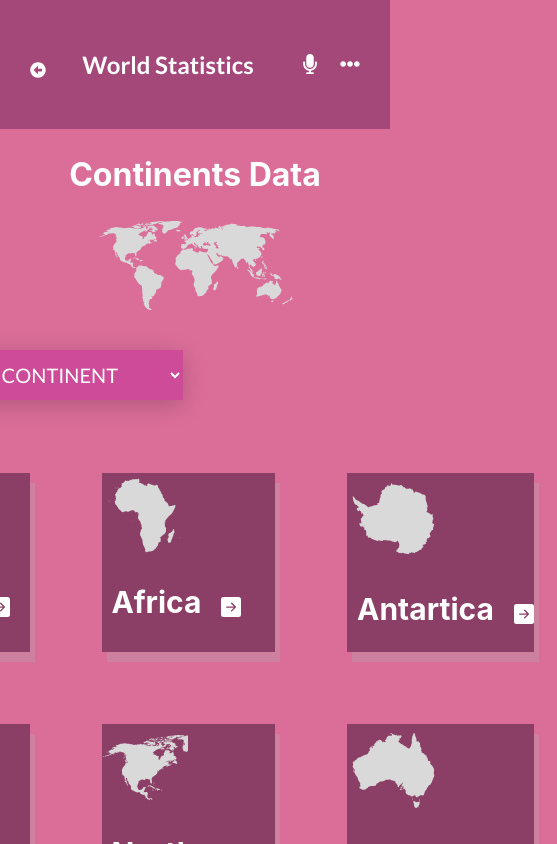
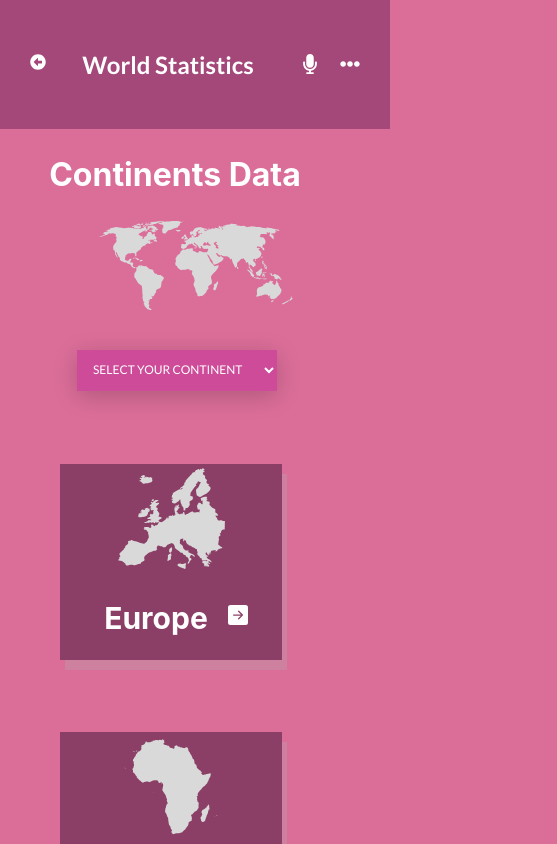
Before and after one commit to edi-sipka/Continents_Data, a React (Create React App) app: page / in a window 390 px wide. Shown: the top 844 px of the page, 557 px wide, since content can reach past the window. Built offline with nearby package versions, Linux system fonts and the light colour scheme; no server answers.

Commit message:
Add mobile and desktop styling

```diff
--- a/src/MainPage/MainPage.css
+++ b/src/MainPage/MainPage.css
@@ -20,3 +20,32 @@ img {
 .btn:hover {
   color: red;
 }
+
+@media (max-width: 480px) {
+  .button {
+    width: 200px;
+    margin-left: 70px;
+    font-size: 12px;
+  }
+
+  img {
+    margin-right: 40px;
+  }
+
+  .h2 {
+    margin-right: 40px;
+  }
+
+  .list {
+    display: grid;
+    grid-template-columns: 1fr;
+  }
+
+  .lists {
+    display: flex;
+    justify-content: center;
+    align-items: center;
+    margin-left: 50px;
+    width: 60%;
+  }
+}
--- a/src/components/Countries.css
+++ b/src/components/Countries.css
@@ -34,3 +34,30 @@
   font-size: 24px;
   margin-left: 20px;
 }
+
+@media (max-width: 480px) {
+  .row {
+    display: grid;
+    grid-template-columns: 1fr;
+    margin-left: -40px;
+  }
+
+  .image-position {
+    height: 50%;
+    object-fit: contain;
+    width: 100%;
+  }
+
+  .item {
+    margin-left: 0;
+    margin-top: 20px;
+  }
+
+  img {
+    margin-right: 0;
+  }
+
+  .icons {
+    font-size: 16px;
+  }
+}
--- /dev/null
+++ b/src/components/CountriesPopup.css
@@ -0,0 +1,49 @@
+@media (max-width: 480px) {
+  li {
+    list-style: none;
+  }
+
+  .listing {
+    display: flex;
+    flex-direction: row;
+    gap: 20px;
+    padding: 20px;
+    margin-top: 20px;
+  }
+
+  .listing:nth-child(even) {
+    background-color: rgba(165, 80, 160, 0.431);
+  }
+
+  .emblem {
+    display: flex;
+    justify-content: center;
+    align-items: center;
+    flex-direction: column;
+    font-size: 20px;
+  }
+}
+
+.list-style {
+  list-style: none;
+}
+
+.listing {
+  display: flex;
+  flex-direction: row;
+  gap: 20px;
+  padding: 20px;
+  margin-top: 20px;
+}
+
+.listing:nth-child(even) {
+  background-color: rgba(165, 80, 160, 0.431);
+}
+
+.emblem {
+  display: flex;
+  justify-content: center;
+  align-items: center;
+  flex-direction: column;
+  font-size: 20px;
+}
--- a/src/components/CountriesPopup.js
+++ b/src/components/CountriesPopup.js
@@ -1,6 +1,7 @@
 /* eslint-disable */
 import React from 'react';
 import { useSelector } from 'react-redux';
+import './CountriesPopup.css';
 
 const CountriesPopup = () => {
   const { countries } = useSelector((state) => state);
@@ -8,32 +9,32 @@ const CountriesPopup = () => {
   return (
     <div className="details">
       {countries.map((country) => (
-        <li key={country?.name.common}>
-          <div className="item">
+        <li key={country?.name.common} className="list-style">
+          <div className="emblem">
+            <p>National Emblem</p>
+            <img src={country?.coatOfArms.svg} alt="national emblem" />
+          </div>
+          <div className="listing">
             <p>The Official name: </p>
             <p>
               <strong>{country?.name.official}</strong>
             </p>
           </div>
-          <div className="item">
+          <div className="listing">
             <p>The Population: </p>
             <p>
               <strong>{country?.population}</strong>
             </p>
           </div>
-          <div className="item">
+          <div className="listing">
             <p>Capital Name: </p>
             <p>
               <strong>{country?.capital}</strong>
             </p>
           </div>
-          <div className="item">
-            <p>The languages they speak are:</p>
+          <div className="listing">
+            <p>Official Language:</p>
             <p>{Object.values(country?.languages)}</p>
-          </div>
-          <div className="item">
-            <p>Coat Of Arms</p>
-            <img src={country?.coatOfArms.svg} alt="awesome coat 0f arm" />
           </div>
         </li>
       ))}
--- a/src/components/Navbar.css
+++ b/src/components/Navbar.css
@@ -20,3 +20,15 @@
   cursor: pointer;
   font-size: 20px;
 }
+
+@media (max-width: 480px) {
+  .navigation {
+    gap: 25px;
+    display: flex;
+    align-items: center;
+  }
+
+  .btn {
+    margin-top: -10px;
+  }
+}
```
